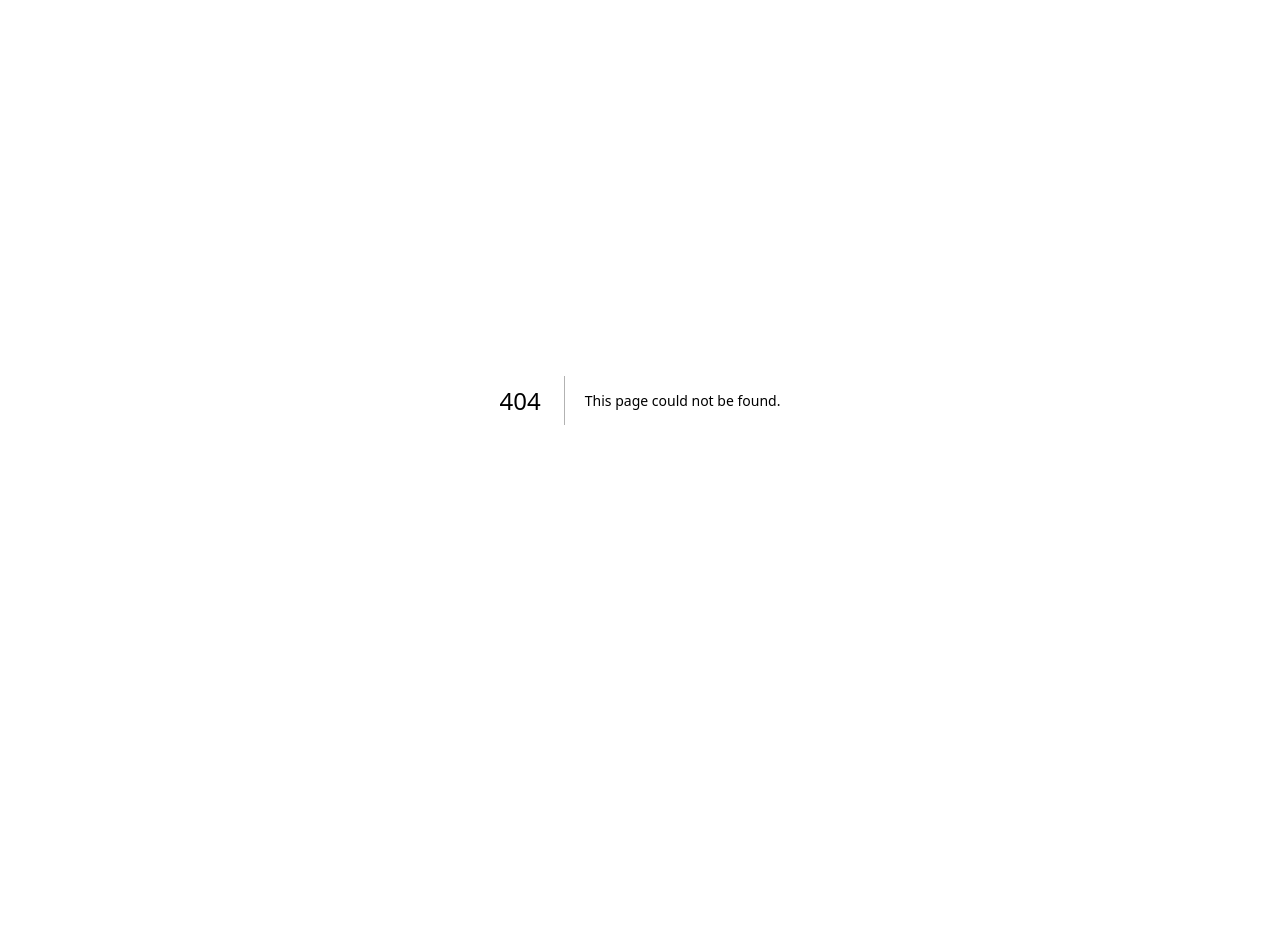
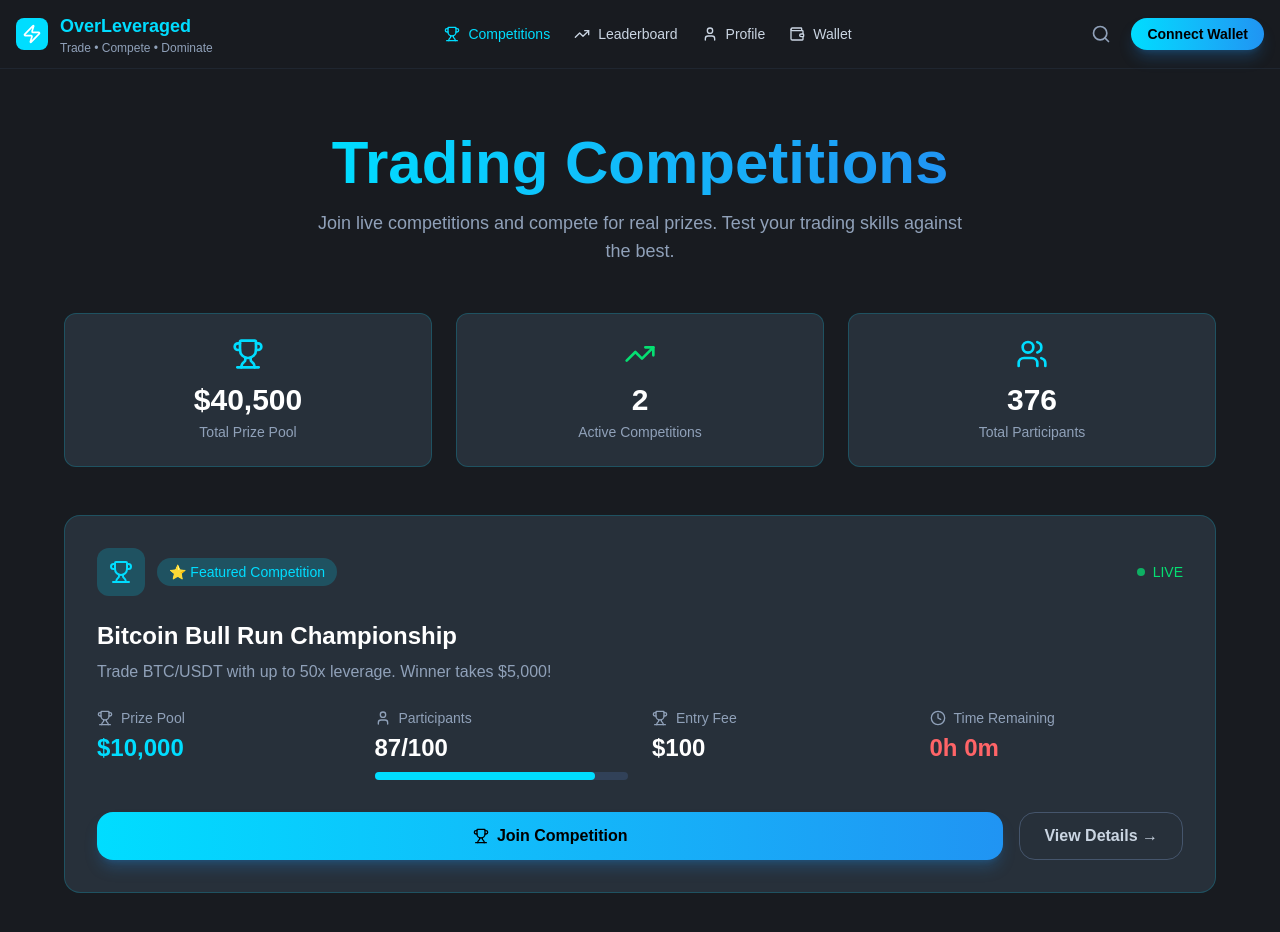
Before and after one commit to Overleveragedio/PvPApp, a Next.js app: page /competitions in a window 1280 px wide. Before the commit this address had no page. Shown: the top 932 px of the page. Before the commit the page ends 800 px from the top, so only its background shows below. Built offline with nearby package versions, Linux system fonts and the light colour scheme.

Commit message:
Started competitions page

```diff
--- /dev/null
+++ b/app/competitions/page.tsx
@@ -0,0 +1,12 @@
+import Navbar from "@/components/competitions/Navbar";
+import Hero from "./sections/Hero";
+
+const Competitions = () => {
+    return (
+        <>
+            <Navbar />
+            <Hero />
+        </>
+    )
+}
+export default Competitions;
--- /dev/null
+++ b/app/competitions/sections/Board.tsx
@@ -0,0 +1,6 @@
+const Board = () => {
+    return (
+
+    )
+}
+export default Board;
--- /dev/null
+++ b/app/competitions/sections/Hero.tsx
@@ -0,0 +1,120 @@
+import { Trophy, TrendingUp, Users, Clock, User } from "lucide-react";
+import Button from "@/components/Button";
+import SectionHeading from "@/components/typography/SectionHeading";
+
+const Hero = () => {
+    return (
+        <section className="py-16 px-4 bg-background">
+            <div className="container mx-auto max-w-6xl">
+                {/* Header */}
+                <div className="text-center mb-12">
+                    <SectionHeading size="6xl" className="mb-4">
+                        Trading Competitions
+                    </SectionHeading>
+                    <p className="text-slate-400 text-lg max-w-2xl mx-auto">
+                        Join live competitions and compete for real prizes. Test your trading
+                        skills against the best.
+                    </p>
+                </div>
+
+                {/* Stats Cards */}
+                <div className="grid grid-cols-1 md:grid-cols-3 gap-6 mb-12">
+                    <div className="bg-background-tertiary border border-primary/20 rounded-xl p-6 text-center">
+                        <Trophy className="w-8 h-8 text-primary mx-auto mb-3" />
+                        <div className="text-3xl font-bold text-white mb-1">$40,500</div>
+                        <div className="text-slate-400 text-sm">Total Prize Pool</div>
+                    </div>
+                    <div className="bg-background-tertiary border border-primary/20 rounded-xl p-6 text-center">
+                        <TrendingUp className="w-8 h-8 text-green-400 mx-auto mb-3" />
+                        <div className="text-3xl font-bold text-white mb-1">2</div>
+                        <div className="text-slate-400 text-sm">Active Competitions</div>
+                    </div>
+                    <div className="bg-background-tertiary border border-primary/20 rounded-xl p-6 text-center">
+                        <Users className="w-8 h-8 text-primary mx-auto mb-3" />
+                        <div className="text-3xl font-bold text-white mb-1">376</div>
+                        <div className="text-slate-400 text-sm">Total Participants</div>
+                    </div>
+                </div>
+
+                {/* Featured Competition Card */}
+                <div className="bg-background-tertiary border border-primary/20 rounded-2xl p-8">
+                    {/* Competition Header */}
+                    <div className="flex items-center justify-between mb-6">
+                        <div className="flex items-center gap-3">
+                            <div className="w-12 h-12 bg-primary/20 rounded-xl flex items-center justify-center">
+                                <Trophy className="w-6 h-6 text-primary" />
+                            </div>
+                            <div className="flex items-center gap-2">
+                                <span className="bg-primary/20 text-primary px-3 py-1 rounded-full text-sm font-medium">
+                                    ⭐ Featured Competition
+                                </span>
+                            </div>
+                        </div>
+                        <div className="flex items-center gap-2">
+                            <div className="w-2 h-2 bg-green-400 rounded-full animate-pulse"></div>
+                            <span className="text-green-400 text-sm font-medium">LIVE</span>
+                        </div>
+                    </div>
+
+                    {/* Competition Title & Description */}
+                    <div className="mb-6">
+                        <h3 className="text-2xl font-bold text-white mb-2">
+                            Bitcoin Bull Run Championship
+                        </h3>
+                        <p className="text-slate-400">
+                            Trade BTC/USDT with up to 50x leverage. Winner takes $5,000!
+                        </p>
+                    </div>
+
+                    {/* Competition Stats */}
+                    <div className="grid grid-cols-2 md:grid-cols-4 gap-6 mb-8">
+                        <div>
+                            <div className="flex items-center gap-2 text-slate-400 text-sm mb-1">
+                                <Trophy className="w-4 h-4" />
+                                Prize Pool
+                            </div>
+                            <div className="text-2xl font-bold text-primary">$10,000</div>
+                        </div>
+                        <div>
+                            <div className="flex items-center gap-2 text-slate-400 text-sm mb-1">
+                                <User className="w-4 h-4" />
+                                Participants
+                            </div>
+                            <div className="text-2xl font-bold text-white mb-2">87/100</div>
+                            <div className="w-full bg-slate-700 rounded-full h-2">
+                                <div className="bg-primary h-2 rounded-full" style={{ width: '87%' }}></div>
+                            </div>
+                        </div>
+                        <div>
+                            <div className="flex items-center gap-2 text-slate-400 text-sm mb-1">
+                                <Trophy className="w-4 h-4" />
+                                Entry Fee
+                            </div>
+                            <div className="text-2xl font-bold text-white">$100</div>
+                        </div>
+                        <div>
+                            <div className="flex items-center gap-2 text-slate-400 text-sm mb-1">
+                                <Clock className="w-4 h-4" />
+                                Time Remaining
+                            </div>
+                            <div className="text-2xl font-bold text-red-400">0h 0m</div>
+                        </div>
+                    </div>
+
+                    {/* Action Buttons */}
+                    <div className="flex flex-col sm:flex-row gap-4">
+                        <Button className="flex-1">
+                            <Trophy className="w-4 h-4" />
+                            Join Competition
+                        </Button>
+                        <Button variant="secondary" className="sm:w-auto">
+                            View Details →
+                        </Button>
+                    </div>
+                </div>
+            </div>
+        </section>
+    )
+}
+
+export default Hero;
--- a/app/page.tsx
+++ b/app/page.tsx
@@ -1,6 +1,4 @@
-import Image from "next/image";
 import Hero from "./home/Hero";
-import HomeCard from "@/components/home/Card";
 import StatsSection from "./home/Stats";
 import HowItWorks from "./home/HowItWorks";
 import Features from "./home/Features";
--- /dev/null
+++ b/components/competitions/Navbar.tsx
@@ -0,0 +1,56 @@
+import { Zap, Trophy, TrendingUp, User, Wallet, Search } from "lucide-react";
+import Button from "@/components/Button";
+
+const Navbar = () => {
+    return (
+        <nav className="bg-background border-b border-slate-700/30 px-4 py-3">
+            <div className="container mx-auto flex items-center justify-between">
+                {/* Logo */}
+                <div className="flex items-center gap-3">
+                    <div className="w-8 h-8 bg-primary rounded-lg flex items-center justify-center">
+                        <Zap className="w-5 h-5 text-white" />
+                    </div>
+                    <div>
+                        <h1 className="text-primary font-bold text-lg">OverLeveraged</h1>
+                        <p className="text-slate-400 text-xs">Trade • Compete • Dominate</p>
+                    </div>
+                </div>
+
+                {/* Navigation Links */}
+                <div className="hidden md:flex items-center gap-6">
+                    <a href="/competitions" className="flex items-center gap-2 text-primary hover:text-primary/80 transition-colors">
+                        <Trophy className="w-4 h-4" />
+                        <span className="text-sm font-medium">Competitions</span>
+                    </a>
+                    <a href="/leaderboard" className="flex items-center gap-2 text-slate-300 hover:text-white transition-colors">
+                        <TrendingUp className="w-4 h-4" />
+                        <span className="text-sm font-medium">Leaderboard</span>
+                    </a>
+                    <a href="/profile" className="flex items-center gap-2 text-slate-300 hover:text-white transition-colors">
+                        <User className="w-4 h-4" />
+                        <span className="text-sm font-medium">Profile</span>
+                    </a>
+                    <a href="/wallet" className="flex items-center gap-2 text-slate-300 hover:text-white transition-colors">
+                        <Wallet className="w-4 h-4" />
+                        <span className="text-sm font-medium">Wallet</span>
+                    </a>
+                </div>
+
+                {/* Right Side Actions */}
+                <div className="flex items-center gap-3">
+                    {/* Search Icon */}
+                    <button className="p-2 text-slate-400 hover:text-white transition-colors">
+                        <Search className="w-5 h-5" />
+                    </button>
+
+                    {/* Connect Wallet Button */}
+                    <Button size="sm">
+                        Connect Wallet
+                    </Button>
+                </div>
+            </div>
+        </nav>
+    )
+}
+
+export default Navbar;
```
